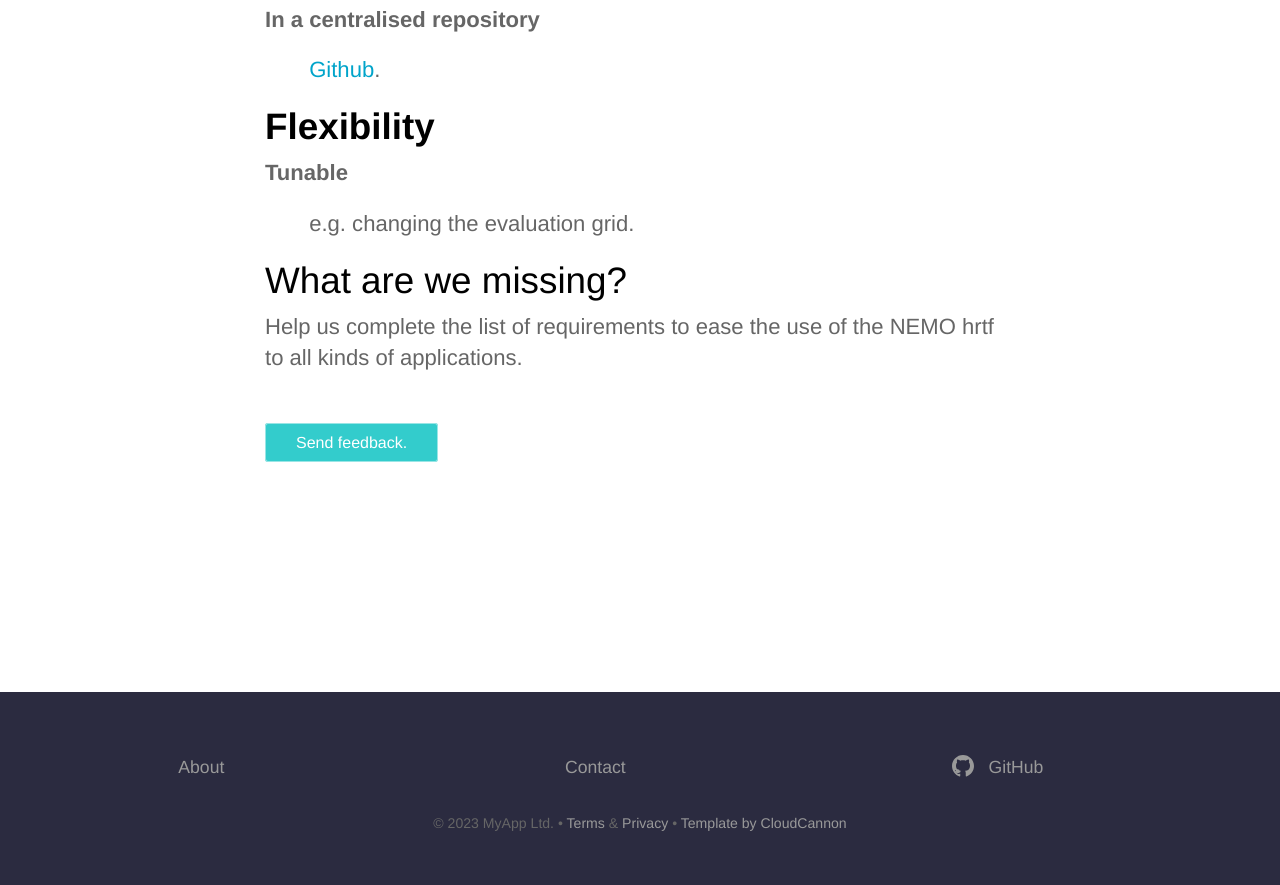
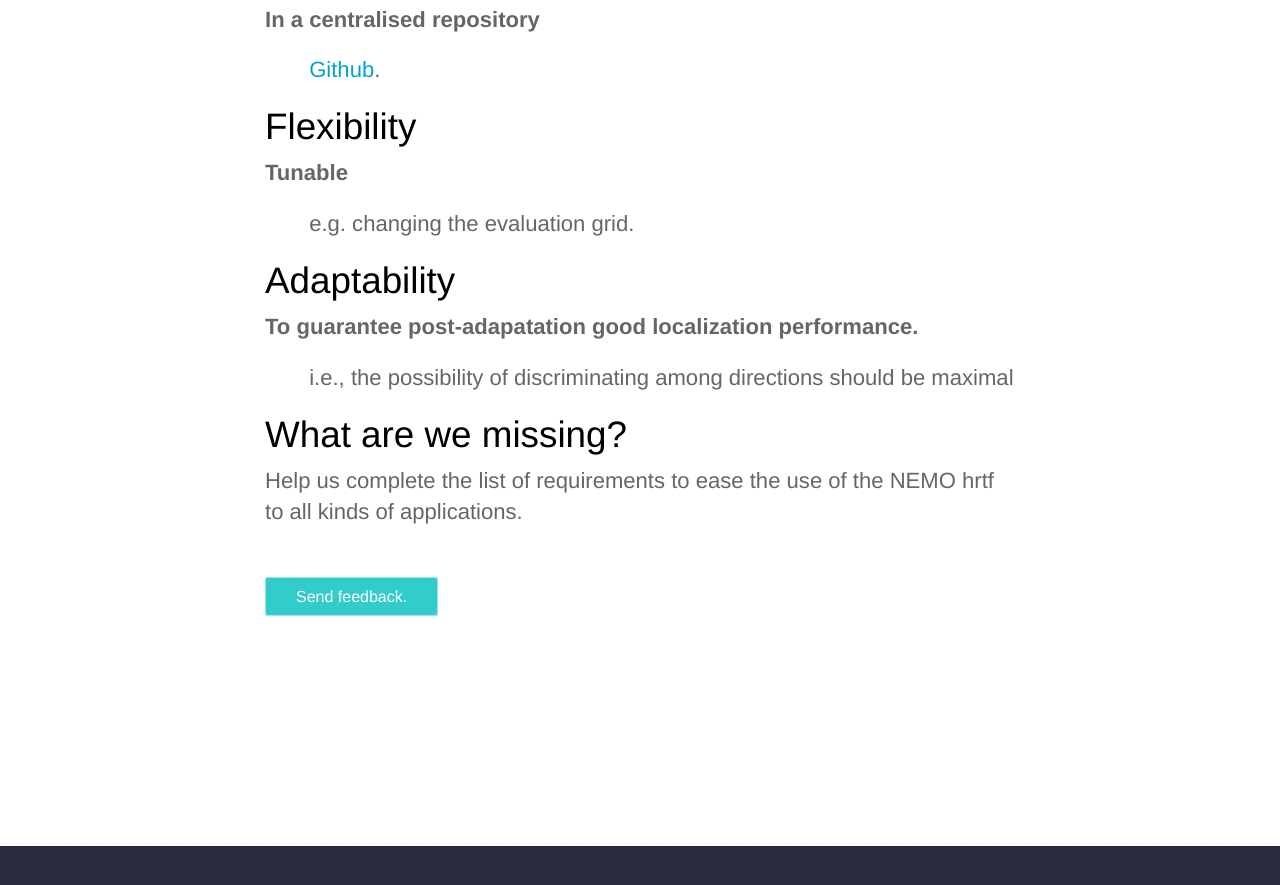
Before and after one commit to TheNEMOproject/TheNEMOproject.github.io, a Jekyll site: the page built from requirements.html, in a window 1280 px wide and 900 px high, scrolled down 646 px. Shown: the top 885 px of the window. Built offline with Jekyll 4.4.1, drawn with Linux system fonts in a browser that asks for light colours.

Commit message:
Update requirements.html

```diff
--- a/requirements.html
+++ b/requirements.html
@@ -4,7 +4,7 @@ description: This is the list of requirements for the NEMO hrtf dataset that we
 ---
 <section class="herot">
 	<div class="text-container">
-		<h1 class="editable"><strong>Usability</strong></h1>
+		<h1 class="editable">Usability</h1>
 		<p class="subtext_left editable"><strong>Permissevely licensed:</strong></p>
 		<p class="subtext_left editable">&emsp;&emsp;Attribution 4.0 International (CC BY 4.0).</p>
                 <p class="subtext_left editable"><strong>In various formats:</strong></p>
@@ -12,9 +12,13 @@ description: This is the list of requirements for the NEMO hrtf dataset that we
                 <p class="subtext_left editable"><strong>In a centralised repository</strong></p>
 		<p class="subtext_left editable">&emsp;&emsp;<a href="https://github.com/TheNEMOproject/NEMOhrtf">Github</a>.</p>
 
-		<h1 class="editable"><strong>Flexibility</strong></h1>
+		<h1 class="editable">Flexibility</h1>
 		<p class="subtext_left editable"><strong>Tunable</strong></p>
 		<p class="subtext_left editable">&emsp;&emsp;e.g. changing the evaluation grid.</p>
+
+		<h1 class="editable">Adaptability</h1>
+		<p class="subtext_left editable"><strong>To guarantee post-adapatation good localization performance.</strong></p>
+		<p class="subtext_left editable">&emsp;&emsp;i.e., the possibility of discriminating among directions should be maximal</p>
 
 		<h1 class="editable">What are we missing?</h1>
 		<p class="subtext_left editable">Help us complete the list of requirements to ease the use of the NEMO hrtf to all kinds of applications.</p>
```
